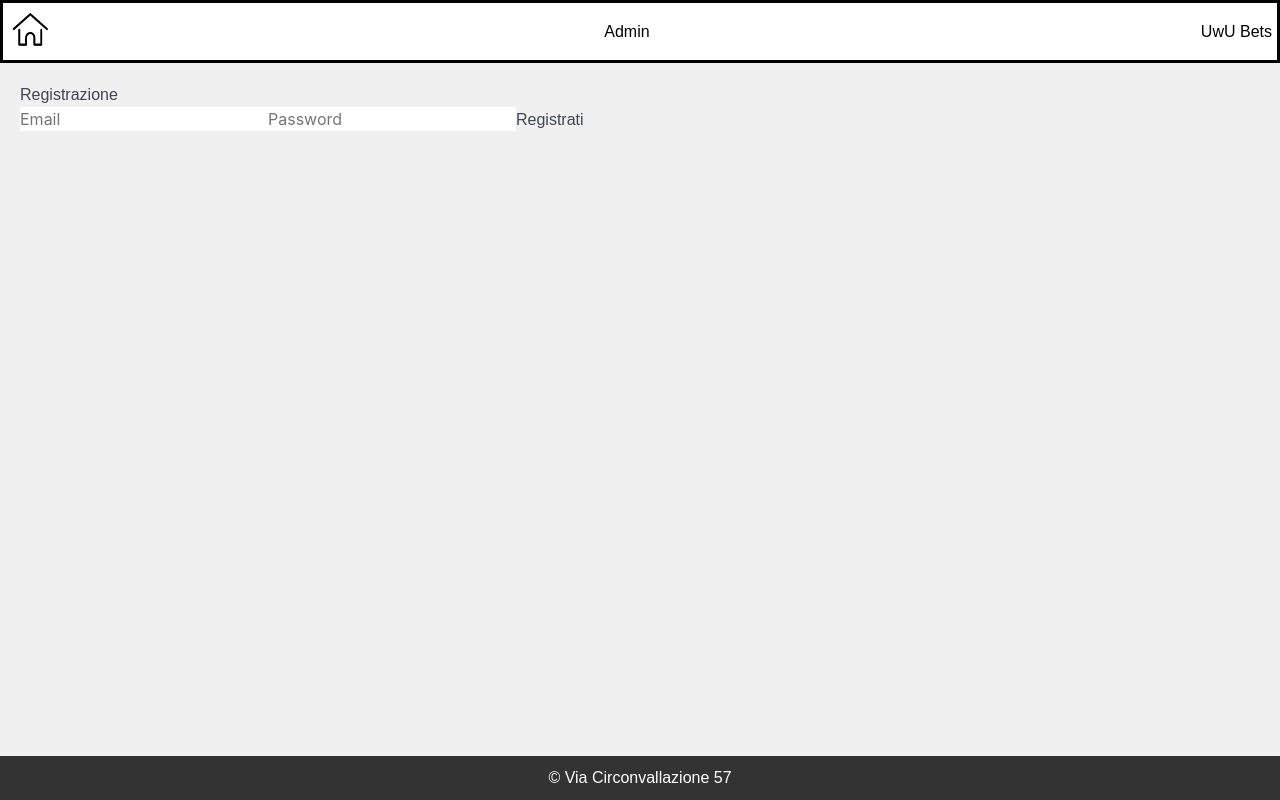
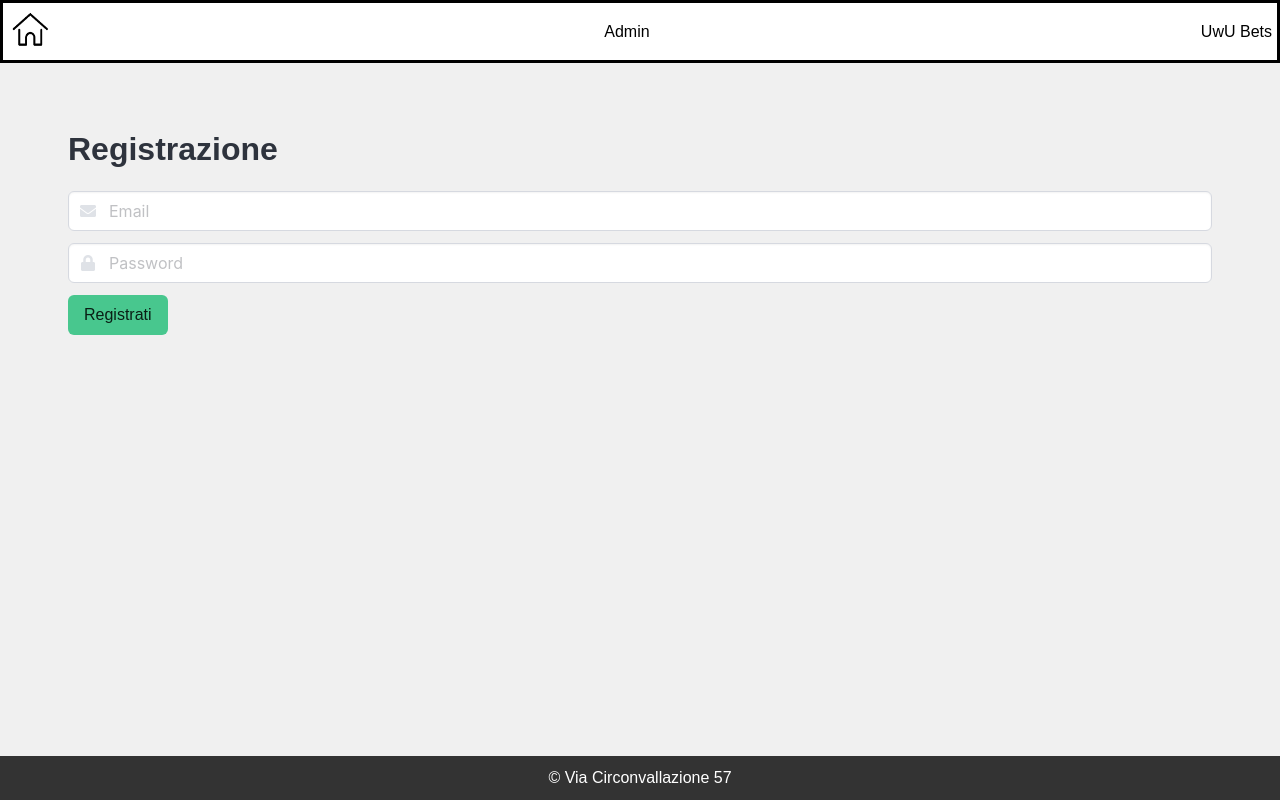
Before and after one commit to MattFratt/UWU-BET, a Vue app in the folder appUwU/: page /register in a window 1280 px wide. Built offline with nearby package versions, Linux system fonts and the light colour scheme.

Commit message:
push frattinico

```diff
--- a/appUwU/index.html
+++ b/appUwU/index.html
@@ -7,6 +7,7 @@
   <title>UwU Scommesse 👉👈</title>
   <link rel="icon" href="/favicon.ico">
   <link rel="stylesheet" href="src/style.css">
+  <link rel="stylesheet" href="https://use.fontawesome.com/releases/v5.3.1/css/all.css">
 
 </head>
 
--- a/appUwU/src/views/Login.vue
+++ b/appUwU/src/views/Login.vue
@@ -1,9 +1,29 @@
 <template>
-  <div>
-    <h2>Login</h2>
-    <input type="email" v-model="email" placeholder="Email">
-    <input type="password" v-model="password" placeholder="Password">
-    <button @click="login">Login</button>
+  <div class="section">
+    <div class="container">
+      <h2 class="title">Login</h2>
+      <div class="field">
+        <p class="control has-icons-left has-icons-right">
+          <input class="input" type="email" v-model="email" placeholder="Email">
+          <span class="icon is-small is-left">
+            <i class="fas fa-envelope"></i>
+          </span>
+        </p>
+      </div>
+      <div class="field">
+        <p class="control has-icons-left">
+          <input class="input" type="password" v-model="password" placeholder="Password">
+          <span class="icon is-small is-left">
+            <i class="fas fa-lock"></i>
+          </span>
+        </p>
+      </div>
+      <div class="field">
+        <p class="control">
+          <button class="button is-success" @click="login">Login</button>
+        </p>
+      </div>
+    </div>
   </div>
 </template>
 
--- a/appUwU/src/views/Register.vue
+++ b/appUwU/src/views/Register.vue
@@ -1,10 +1,30 @@
 <template>
-  <div>
-    <h2>Registrazione</h2>
-    <input type="email" v-model="email" placeholder="Email">
-    <input type="password" v-model="password" placeholder="Password">
-    <button @click="register">Registrati</button>
-    <h1> {{ errorMessage }}</h1>
+  <div class="section">
+    <div class="container">
+      <h2 class="title">Registrazione</h2>
+      <div class="field">
+        <p class="control has-icons-left has-icons-right">
+          <input class="input" type="email" v-model="email" placeholder="Email">
+          <span class="icon is-small is-left">
+            <i class="fas fa-envelope"></i>
+          </span>
+        </p>
+      </div>
+      <div class="field">
+        <p class="control has-icons-left">
+          <input class="input" type="password" v-model="password" placeholder="Password">
+          <span class="icon is-small is-left">
+            <i class="fas fa-lock"></i>
+          </span>
+        </p>
+      </div>
+      <div class="field">
+        <p class="control">
+          <button class="button is-success" @click="register">Registrati</button>
+        </p>
+      </div>
+      <h1 class="title is-4 has-text-danger"> {{ errorMessage }}</h1>
+    </div>
   </div>
 </template>
 
```
